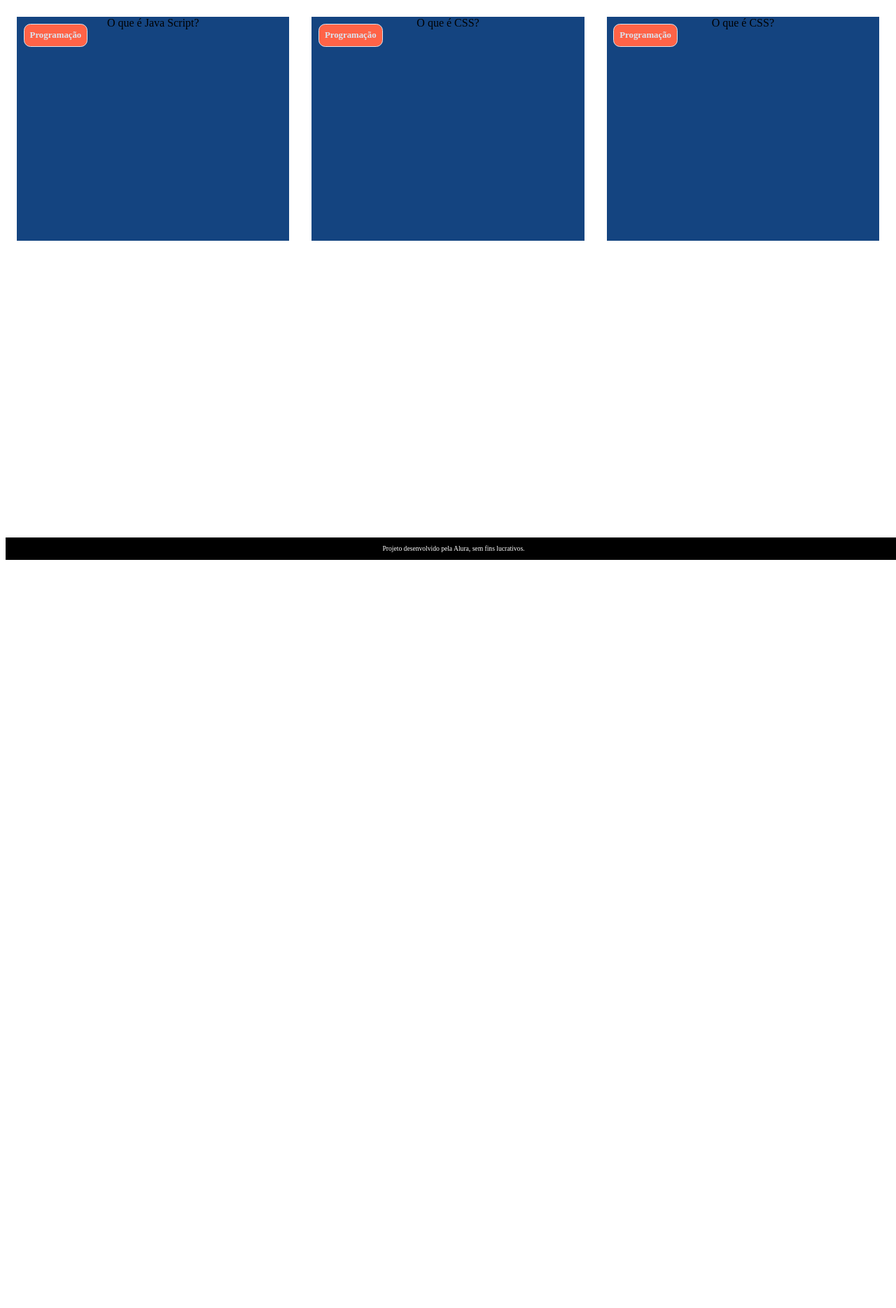
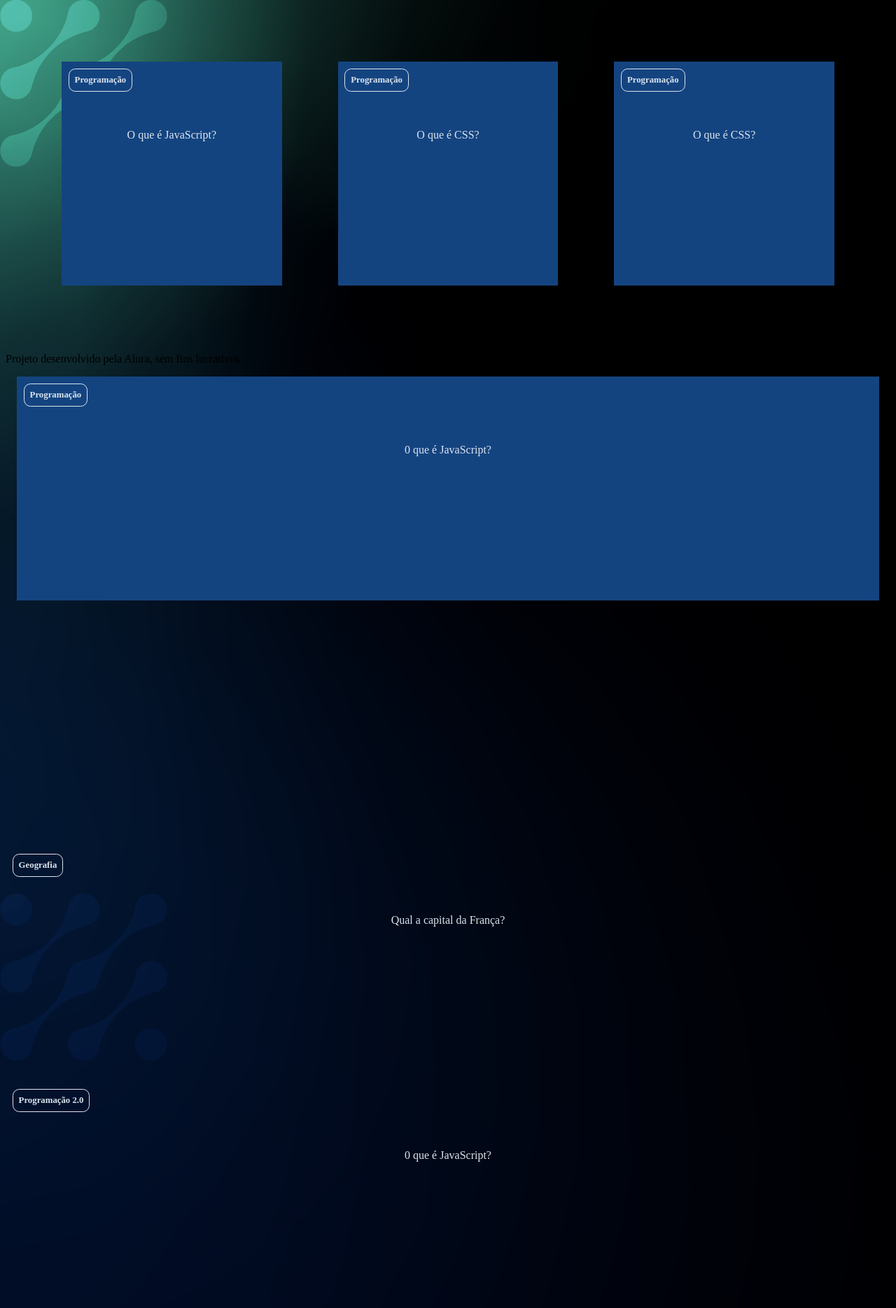
Before and after one commit to luluh123/flashcard-lunara, a plain HTML site: page lunara 2A/index.html in a window 1280 px wide. Shown: the top 1869 px of the page at 70% size. Before the commit the page ends 800 px from the top, so only its background shows below. Drawn offline with Linux system fonts and the light colour scheme.

Commit message:
Add files via upload

```diff
--- a/lunara 2A/assets/style.css
+++ b/lunara 2A/assets/style.css
@@ -3,69 +3,33 @@
     --card-front-color: #144480;
     --card-back-color: #00F4BF;
 }
+
 body {
-    background-color: url(../img/bg-desktop.webp);
+    background: url('img/bg-desktop.webp');
     font-family: Bai Jamjuree;
 }
 
-footer {
-    background-color: black;
-    color: white;
-    bottom:0;
-    position:fixed;
-    width:100%;
-    height:2rem;
-}
-
-footer p{
-    text-align: center;
-    font-size: 0.6rem;
-    margin-top: 0,5rem;
-}
-
 #container {
-    display:flex ;
+    display: flex;
 }
 
 .cartao {
     margin: 1rem 1rem;
-    background-color: aqua;
     height: 20rem;
     flex-grow: 1;
-    flex-basis: calc(33% -6rem);
+    flex-basis: calc(33% - 6rem);
 }
 
 .cartao__conteudo {
+    background-color: var(--card-front-color);
     text-align: center;
+    /* background-color: aquamarine; */
     height: 100%;
-    background-color: var(--card-front-color);
+    transform-style: preserve-3d;
+    transition: transform 300ms ease-in-out;
 }
 
 .cartao__conteudo h3 {
-    background-color: tomato;
-    text-align: left;
-    padding: 0.5rem;
-    position: absolute;
-    margin: 0.6rem;
-    border-radius: 0.6rem;
-    font-size: 1vw;
-}
-.cartao__conteudo__pergunta p{
-    color: var(--text-color);
-    font-weight: 500;
-}
-.cartao__conteudo__resposta p{
-    color: var(--card-back-color);
-    font-weight: 700;
-} .cartao:hover .cartao__conteudo {
-    transform: rotateY(180deg);
-}.cartao__conteudo {
-    background-color: var(--card-front-color);
-    text-align: center;
-    height: 100%;
-    transform-style: preserve-3d;
-    transition: transform 300ms ease-in-out;
-}.cartao__conteudo h3 {
     color: var(--text-color);
     border: 1px solid var(--text-color);
     text-align: left;
@@ -75,22 +39,67 @@ footer p{
     border-radius: 0.6rem;
     font-size: 1vw;
     backface-visibility: hidden;
-}.cartao__conteudo__pergunta,
-.cartao__conteudo__resposta {
-    backface-visibility: hidden;
-}.cartao__conteudo__pergunta,
-.cartao__conteudo__resposta {
-    backface-visibility: hidden;
-}.cartao__conteudo__resposta {
+}
+
+.cartao__conteudo p {
+    margin-top: 1rem;
+    padding: 2rem;
+    margin-top: 4rem;
+}
+
+.cartao__conteudo__pergunta p {
+    color: var(--text-color);
+    font-weight: 500;
+}
+
+.cartao__conteudo__resposta p {
+    color: var(--card-back-color);
+    font-weight: 700;
+}
+
+.cartao:hover .cartao__conteudo {
     transform: rotateY(180deg);
-}.cartao__conteudo__pergunta,
+}
+
+.cartao__conteudo__pergunta,
 .cartao__conteudo__resposta {
     backface-visibility: hidden;
     position: absolute;
     height: 100%;
     width: 100%;
-}.cartao__conteudo p {
-    margin-top: 1rem;
-    padding: 2rem;
-    margin-top: 4rem;
 }
+
+.cartao__conteudo__resposta {
+    transform: rotateY(180deg);
+}
+
+footer
+#container {
+    display: flex;
+     flex-wrap: wrap;
+}container {
+    display: flex;
+     flex-wrap: wrap;
+     justify-content: space-between;
+     padding: 4rem;
+}#container {
+    display: flex;
+     flex-wrap: wrap;
+     justify-content: space-between;
+     padding: 4rem;
+     gap: 3rem;
+}#container {
+    display: flex;
+     flex-wrap: wrap;
+}#container {
+    display: flex;
+     flex-wrap: wrap;
+     justify-content: space-between;
+     padding: 4rem;
+}#container {
+    display: flex;
+     flex-wrap: wrap;
+     justify-content: space-between;
+     padding: 4rem;
+     gap: 3rem;
+}
--- a/lunara 2A/index.html
+++ b/lunara 2A/index.html
@@ -1,56 +1,135 @@
 <!DOCTYPE html>
 <html lang="pt-br">
-
 <head>
     <meta charset="UTF-8">
     <meta name="viewport" content="width=device-width, initial-scale=1.0">
-    <title> Flashcard lunara</title>
     <link rel="stylesheet" href="assets/style.css">
+    <title>Flashcard-Lunara</title>
 </head>
-
 <body>
     <main>
         <section id="container">
-
             <article class="cartao">
                 <div class="cartao__conteudo">
-                    <h3> Programação </h3>
+                    <h3>Programação</h3>
                     <div class="cartao__conteudo__pergunta">
-                        O que é Java Script?
+                        <p>O que é JavaScript?</p>
                     </div>
                     <div class="cartao__conteudo__resposta">
-                        O Java Script é uma linguagem de programação.
+                        <p>O JavaScript é uma linguagem de programação</p>
                     </div>
                 </div>
             </article>
-
             <article class="cartao">
                 <div class="cartao__conteudo">
-                    <h3> Programação </h3>
+                    <h3>Programação</h3>
                     <div class="cartao__conteudo__pergunta">
-                        O que é CSS?
+                        <p>O que é CSS?</p>
                     </div>
                     <div class="cartao__conteudo__resposta">
-                        O CSS é uma linguagem de estilização.
+                    <p>O CSS é uma linguagem de estilização</p>
                     </div>
                 </div>
-
             </article>
             <article class="cartao">
                 <div class="cartao__conteudo">
-                    <h3> Programação </h3>
+                    <h3>Programação</h3>
                     <div class="cartao__conteudo__pergunta">
-                        O que é CSS?
+                        <p>O que é CSS?</p>
                     </div>
                     <div class="cartao__conteudo__resposta">
-                        O CSS é uma linguagem de estilização.
+                    <p>O CSS é uma linguagem de estilização</p>
                     </div>
                 </div>
-                </article>
+            </article>
         </section>
     </main>
     <footer>
-        <p>Projeto desenvolvido pela Alura, sem fins lucrativos.</p>
+        <p>Projeto desenvolvido pela Alura, sem fins lucrativos</p>
     </footer>
 </body>
 </html>
+<article class="cartao">
+    <div class="cartao__conteudo">
+        <h3>Programação</h3>
+        <div class="cartao__conteudo__pergunta">
+            <p>0 que é JavaScript?</p>
+        </div>
+        <div class="cartao__conteudo__resposta">
+            <p>0 JavaScript é uma linguagem de programação</p>
+        </div>
+    </div>
+</article>
+<article class="cartao"></article>
+    <div class="cartao__conteudo">
+        <h3>Geografia</h3>
+        <div class="cartao__conteudo__pergunta">
+            <p>Qual a capital da França?</p>
+        </div>
+        <div class="cartao__conteudo__resposta">
+            <p>A capital da França é Paris</p>
+        </div>
+    </div>
+</article>
+<article class="cartao"></article>
+    <div class="cartao__conteudo">
+        <h3>Programação 2.0</h3>
+        <div class="cartao__conteudo__pergunta">
+            <p>0 que é JavaScript?</p>
+        </div>
+        <div class="cartao__conteudo__resposta">
+            <p>0 JavaScript é uma linguagem de programação</p>
+        </div>
+    </div>
+</article>
+<article class="cartao"></article>
+    <div class="cartao__conteudo">
+        <h3>Programação</h3>
+        <div class="cartao__conteudo__pergunta">
+            <p>0 que é JavaScript?</p>
+        </div>
+        <div class="cartao__conteudo__resposta">
+            <p>0 JavaScript é uma linguagem de programação</p>
+        </div>
+    </div>
+</article>
+<article class="cartao"></article>
+    <div class="cartao__conteudo">
+        <h3>Geografia</h3>
+        <div class="cartao__conteudo__pergunta">
+            <p>Qual a capital da França?</p>
+        </div>
+        <div class="cartao__conteudo__resposta">
+            <p>A capital da França é Paris</p>
+        </div>
+    </div>
+</article>
+<article class="cartao"></article>
+    <div class="cartao__conteudo">
+        <h3>Programação 2.0</h3>
+        <div class="cartao__conteudo__pergunta">
+            <p>0 que é JavaScript?</p>
+        </div>
+        <div class="cartao__conteudo__resposta">
+            <p>0 JavaScript é uma linguagem de programação</p>
+        </div>
+    </div>
+</article>
+criaCartao(
+    'Programação',
+    'O que é Python?',
+    'O Python é uma linguagem de programação'
+)
+
+criaCartao(
+    'Geografia',
+    'Qual a capital da França?',
+    'A capital da França é Paris'
+)
+
+criaCartao(
+    'Programação',
+    'O que é uma função?',
+    'Uma função é um bloco de código que executa alguma tarefa'
+)<script src=""></script>
+<script src="perguntas.js"></script>
--- /dev/null
+++ b/lunara 2A/perguntas.js
@@ -0,0 +1,34 @@
+criaCartao(
+    'Programação',
+    'O que é Python?',
+    'O Python é uma linguagem de programação'
+)
+
+criaCartao(
+    'Geografia',
+    'Qual a capital da França?',
+    'A capital da França é Paris'
+)
+
+criaCartao(
+    'Programação',
+    'O que é uma função?',
+    'Uma função é um bloco de código que executa alguma tarefa'
+)
+criaCartao(
+    'Programação',
+    'O que é Python?',
+    'O Python é uma linguagem de programação'
+)
+
+criaCartao(
+    'Geografia',
+    'Qual a capital da França?',
+    'A capital da França é Paris'
+)
+
+criaCartao(
+    'Programação',
+    'O que é uma função?',
+    'Uma função é um bloco de código que executa alguma tarefa'
+)
```
Also changed, not shown: lunara 2A/assets/img/bg-desktop.webp (added), lunara 2A/assets/img/bg-mobile.webp (added), lunara 2A/assets/img/bg-tablet.webp (added).
